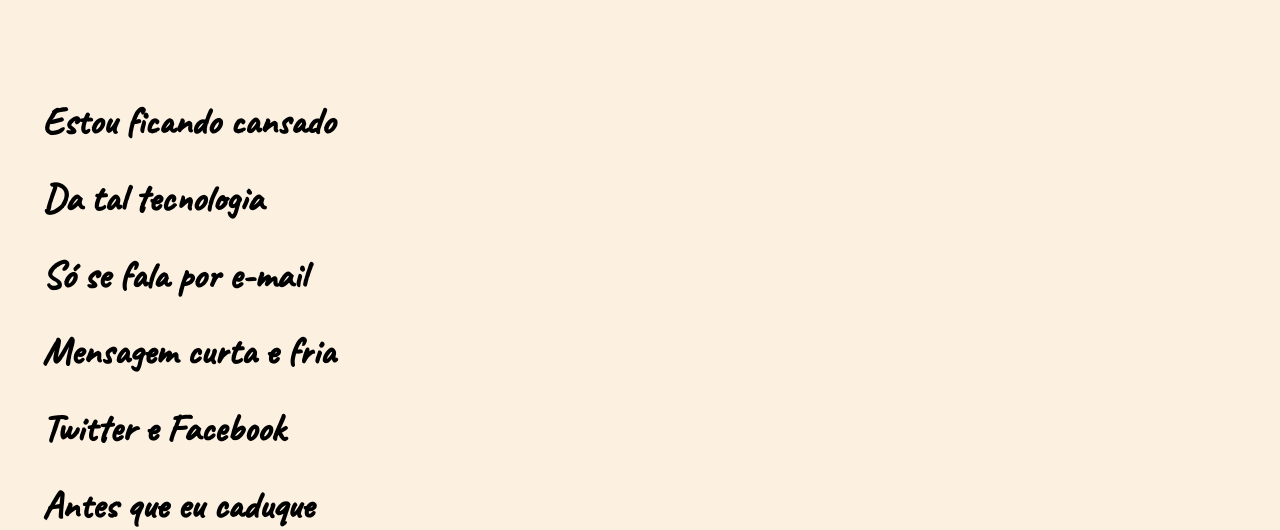
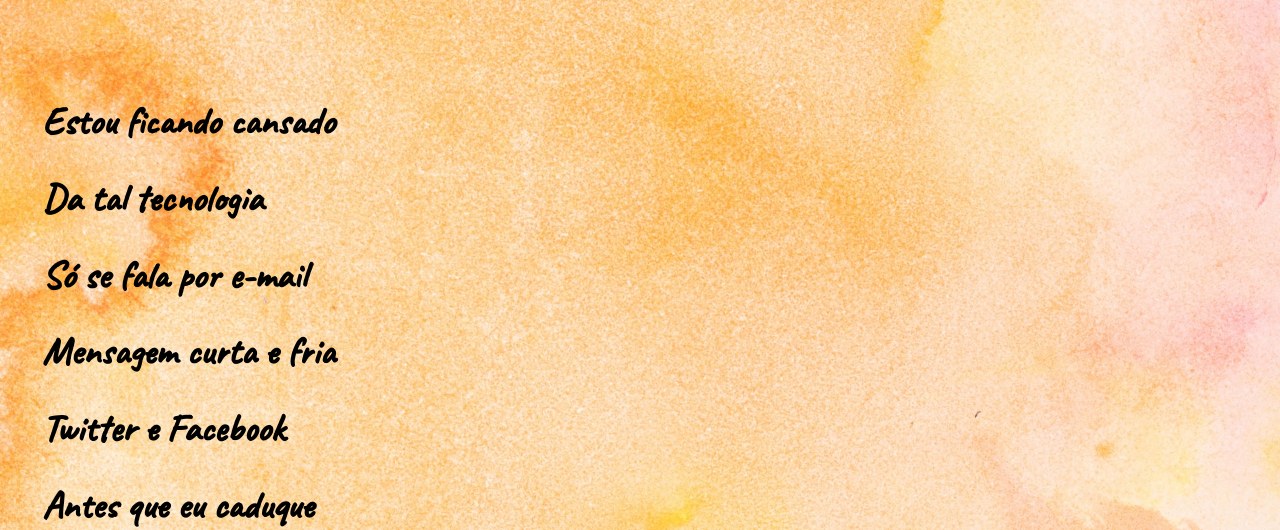
Before and after one commit to JosephNovy/Projeto_Cordel, a plain HTML site: page index.html in a window 1280 px wide. Shown: the part 270-800 px from the top of the page. Drawn offline with Linux system fonts and the light colour scheme.

Commit message:
mudanca plano de fundo

```diff
--- a/estilo/style.css
+++ b/estilo/style.css
@@ -58,6 +58,7 @@ section > p {
 section.normal{
     background-color: rgb(252, 240, 224);
     color: black;
+    background-size: cover;
 
 }
 section.imagem{
@@ -81,6 +82,10 @@ section#img02{
     background-image: url("../documentos/imagens/background002.jpg");
     background-position: right center;
 }
+section#container{
+    background-image: url("../documentos/imagens/background004.jpg");
+    background-position: right center;
+}
 
 
 
```
Also changed, not shown: documentos/imagens/background003.jpg (added), documentos/imagens/background004.jpg (added).
